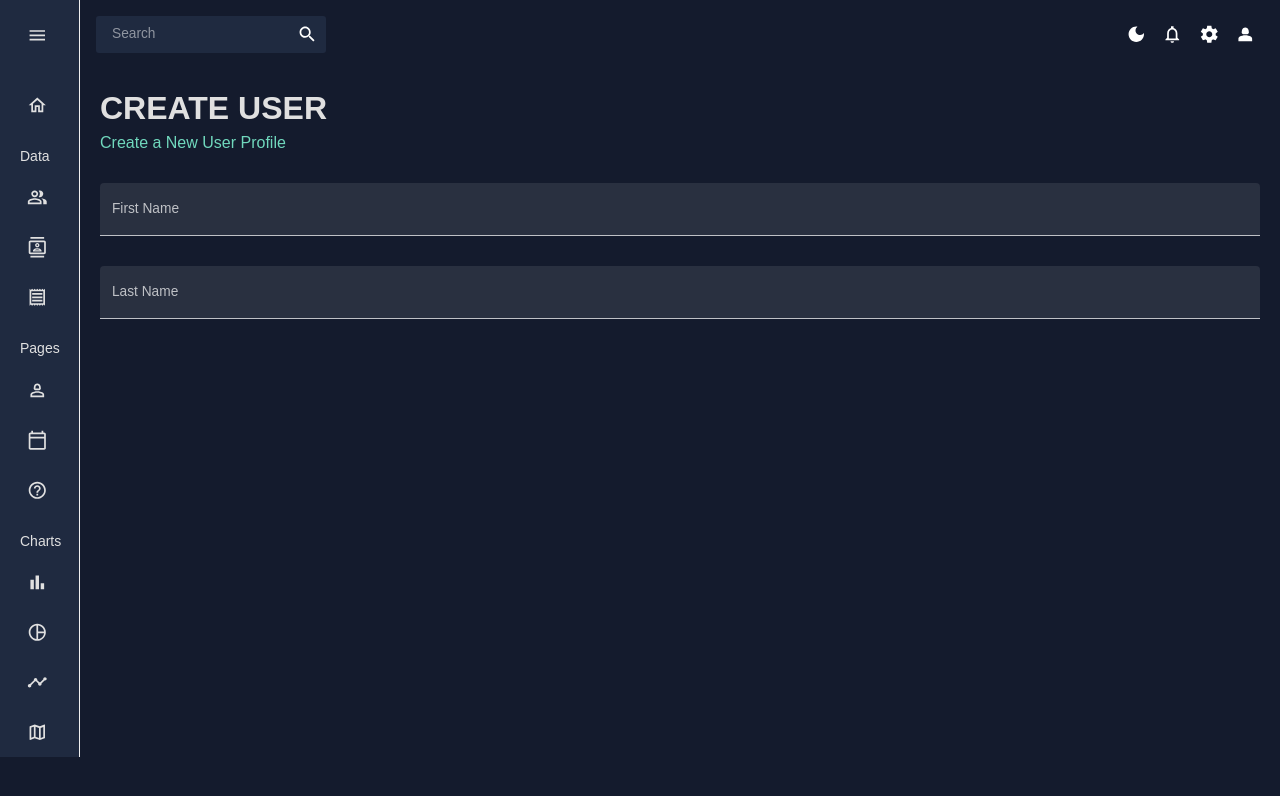
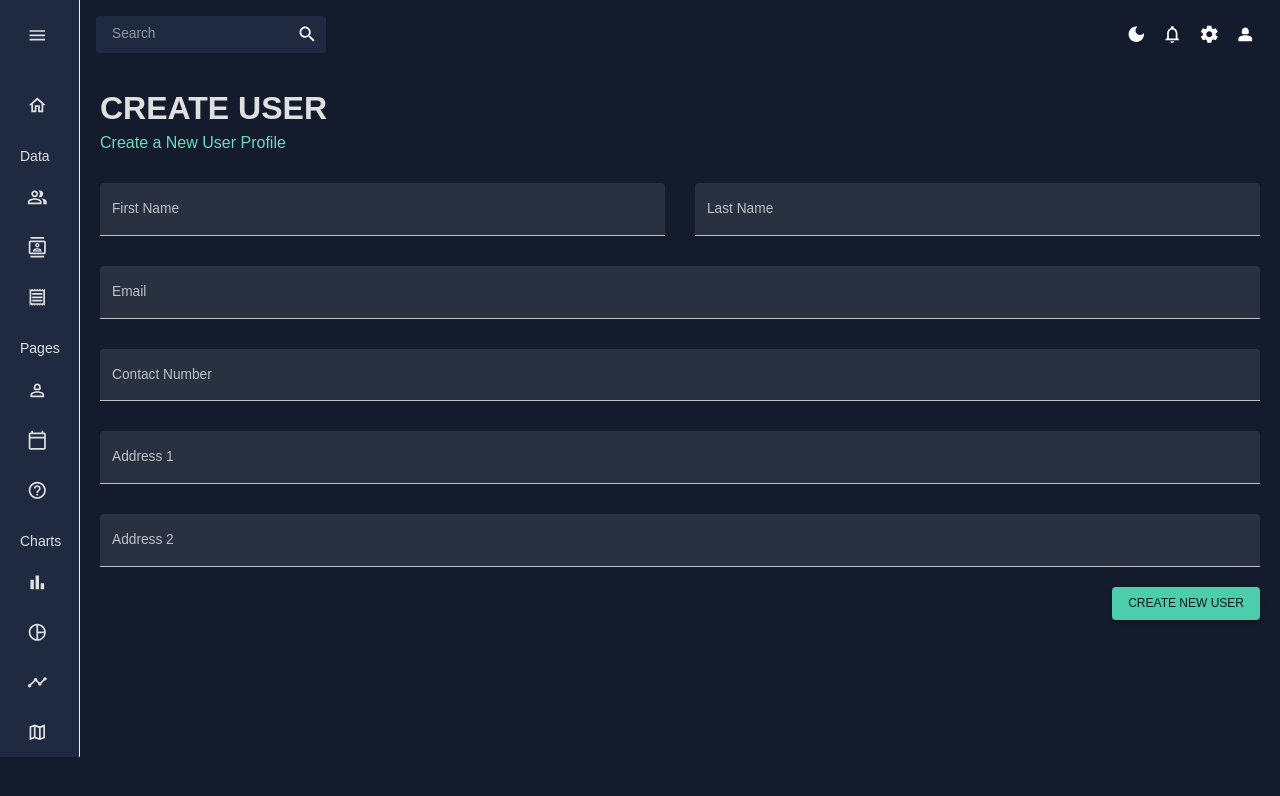
Before and after one commit to HadeerHassan28/DashBoard, a React (Vite) app in the folder Front-end/DashBoard/DashBoard/: page /form in a window 1280 px wide. Shown: the top 796 px of the page. Built offline with nearby package versions, Linux system fonts and the light colour scheme; the HTML template or start-up script is replaced by a standard one.

Commit message:
Form is done

```diff
--- a/Front-end/DashBoard/DashBoard/src/screen/form/Form.jsx
+++ b/Front-end/DashBoard/DashBoard/src/screen/form/Form.jsx
@@ -3,8 +3,9 @@ import { Box, TextField, Button, useMediaQuery } from "@mui/material";
 import { useFormik } from "formik";
 import * as yup from "yup";
 import Header from "../../component/Header";
+
 const Form = () => {
-  const isNonMobile = useMediaQuery("min-width:600px");
+  const isNonMobile = useMediaQuery("(min-width:600px)");
 
   const initialValues = {
     firstName: "",
@@ -46,8 +47,10 @@ const Form = () => {
         <Box
           display="grid"
           gap="30px"
-          gridTemplateColumns="repeat(4,minmax(0,1fr))"
-          sx={{ "& > div": { gridColumn: isNonMobile ? undefined : "span 4" } }}
+          gridTemplateColumns="repeat(4, minmax(0, 1fr))"
+          sx={{
+            "& > div": { gridColumn: isNonMobile ? undefined : "span 4" },
+          }}
         >
           {/* Fisrt name */}
           <TextField
@@ -61,7 +64,7 @@ const Form = () => {
             name="firstName"
             error={!!formik.touched.firstName && !!formik.errors.firstName}
             helperText={formik.touched.firstName && formik.errors.firstName}
-            sx={{ gridAutoColumns: "auto" }}
+            sx={{ gridColumn: "span 2" }}
           />
           {/* Last name */}
           <TextField
@@ -77,6 +80,68 @@ const Form = () => {
             helperText={formik.touched.lastName && formik.errors.lastName}
             sx={{ gridColumn: "span 2" }}
           />
+          {/* email */}
+          <TextField
+            fullWidth
+            variant="filled"
+            type="email"
+            label="Email"
+            onBlur={formik.handleBlur}
+            onChange={formik.handleChange}
+            value={formik.values.email}
+            name="email"
+            error={!!formik.touched.email && !!formik.errors.email}
+            helperText={formik.touched.email && formik.errors.email}
+            sx={{ gridColumn: "span 4" }}
+          />
+          {/* contact */}
+          <TextField
+            fullWidth
+            variant="filled"
+            type="tel"
+            label="Contact Number"
+            onBlur={formik.handleBlur}
+            onChange={formik.handleChange}
+            value={formik.values.contact}
+            name="contact"
+            error={!!formik.touched.contact && !!formik.errors.contact}
+            helperText={formik.touched.contact && formik.errors.contact}
+            sx={{ gridColumn: "span 4" }}
+          />
+          {/* address */}
+          <TextField
+            fullWidth
+            variant="filled"
+            type="text"
+            label="Address 1"
+            onBlur={formik.handleBlur}
+            onChange={formik.handleChange}
+            value={formik.values.address1}
+            name="address1"
+            error={!!formik.touched.address1 && !!formik.errors.address1}
+            helperText={formik.touched.address1 && formik.errors.address1}
+            sx={{ gridColumn: "span 4" }}
+          />
+          {/* address */}
+          <TextField
+            fullWidth
+            variant="filled"
+            type="text"
+            label="Address 2"
+            onBlur={formik.handleBlur}
+            onChange={formik.handleChange}
+            value={formik.values.address2}
+            name="address2"
+            error={!!formik.touched.address2 && !!formik.errors.address2}
+            helperText={formik.touched.address2 && formik.errors.address2}
+            sx={{ gridColumn: "span 4" }}
+          />
+        </Box>
+        {/* Button */}
+        <Box display="flex" justifyContent="end" mt="20px">
+          <Button type="submit" color="secondary" variant="contained">
+            Create New User
+          </Button>
         </Box>
       </form>
     </Box>
```
